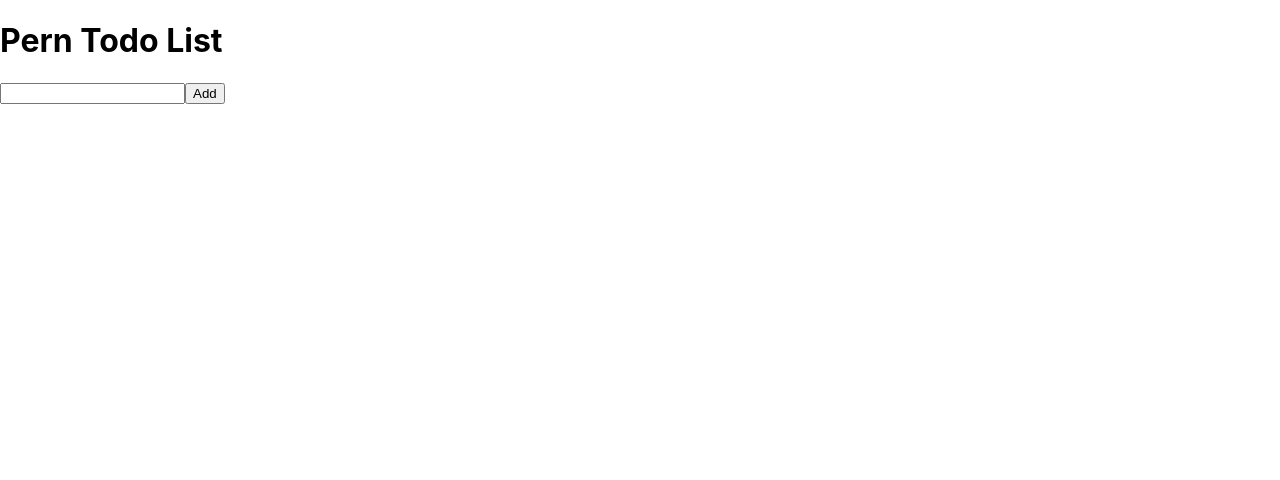
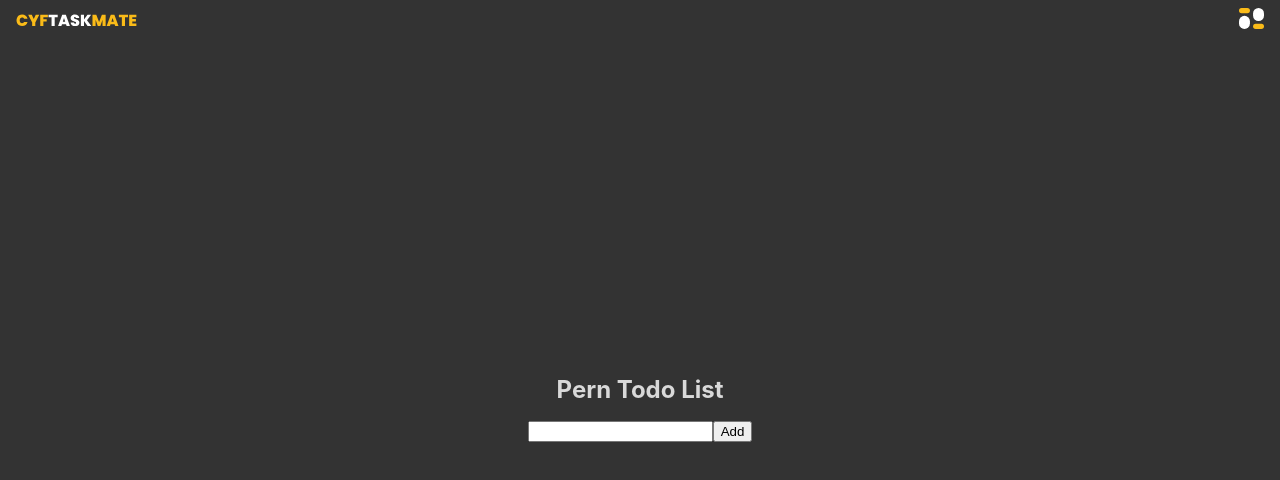
Before and after one commit to Farnooshmo/time-tracker, a React (Create React App) app in the folder client/: page / in a window 1280 px wide. Shown: the top 480 px of the page. Built offline with nearby package versions, Linux system fonts and the light colour scheme.

Commit message:
#22 Create a Header Component

```diff
--- a/client/src/App.css
+++ b/client/src/App.css
@@ -0,0 +1,105 @@
+.container {
+	background-color: #333333;
+	display: flex;
+	flex-direction: column;
+	justify-content: center;
+	align-items: center;
+	color: #d9d9d9;
+	margin: 0;
+	height: 100vh;
+}
+
+header {
+	width: 100%;
+	display: flex;
+	justify-content: space-between;
+	align-items: center;
+	padding: 0.5rem;
+	position: fixed;
+	top: 0;
+	z-index: 1000;
+}
+
+.left {
+	/* Styles for header's left section */
+	display: flex;
+	justify-content: flex-start;
+	align-items: center;
+	padding-left: 1rem;
+}
+
+.right {
+	/* Styles for header's right section */
+	display: flex;
+	justify-content: flex-end;
+	align-items: center;
+	padding-right: 1rem;
+}
+
+h1 {
+	font-size: 1.5rem;
+}
+
+.hamburger-menu {
+	/* Styles for the hamburger menu container */
+}
+
+main {
+	width: 100%;
+	padding: 1rem;
+	box-sizing: border-box;
+}
+
+section {
+	margin: 1rem 0; /* Add space between sections */
+}
+
+/* Placeholder styles for each section */
+.activity-summary {
+	/* Styles for the Activity Summary section */
+}
+
+.add-task {
+	/* Styles for the Add a Task section */
+}
+
+.in-progress {
+	/* Styles for the In Progress section */
+}
+
+.todays-graph {
+	/* Styles for Today's Graph section */
+}
+
+.todays-summary {
+	/* Styles for Today's Summary section */
+}
+
+.this-week-graph {
+	/* Styles for This Week's Graph section */
+}
+
+footer {
+	padding: 1rem;
+	color: white;
+	text-align: center;
+}
+
+/* Media query for larger screens (not the primary focus, but included for potential adjustments) */
+@media screen and (min-width: 600px) {
+	.container {
+		background-color: #333333;
+		display: flex;
+		flex-direction: column;
+		justify-content: center;
+		align-items: center;
+		color: #d9d9d9;
+		margin: 0;
+	}
+
+	main {
+		display: grid;
+		grid-template-columns: repeat(auto-fit, minmax(300px, 1fr));
+		gap: 1rem;
+	}
+}
--- a/client/src/App.js
+++ b/client/src/App.js
@@ -1,15 +1,17 @@
-import React, { Fragment } from "react";
-import './App.css';
-import InputTodo from "./components/InputTodo";
+import React, { Fragment } from 'react'
+import './App.css'
+import InputTodo from './components/InputTodo'
+import Header from './components/Header'
+
 function App() {
-  return (
-    <Fragment>
-    <div className="container">
-      <InputTodo />
-
-    </div>
-  </Fragment>
-  );
+	return (
+		<Fragment>
+			<div className='container'>
+				<Header />
+				<InputTodo />
+			</div>
+		</Fragment>
+	)
 }
 
-export default App;
+export default App
--- /dev/null
+++ b/client/src/components/Header.js
@@ -0,0 +1,22 @@
+// client/src/components/Header.js
+import React from 'react'
+import '../App.css' //* Importing the main styles *//
+import hamburgerLogo from '../assets/Hamburger Menue Logo.svg'
+import cyftaskmateLogo from '../assets/CYFTASKMATE.svg'
+
+const Header = () => {
+	return (
+		<header>
+			<div className='left'>
+				<img src={cyftaskmateLogo} alt='CYFTASKMATE Logo' />
+			</div>
+			<div className='right'>
+				<div className='hamburger-menu'>
+					<img src={hamburgerLogo} alt='Hamburger Menu' />
+				</div>
+			</div>
+		</header>
+	)
+}
+
+export default Header
```
Also changed, not shown: client/src/assets/CYFTASKMATE.svg (added), client/src/assets/Hamburger Menue Logo.svg (added).
